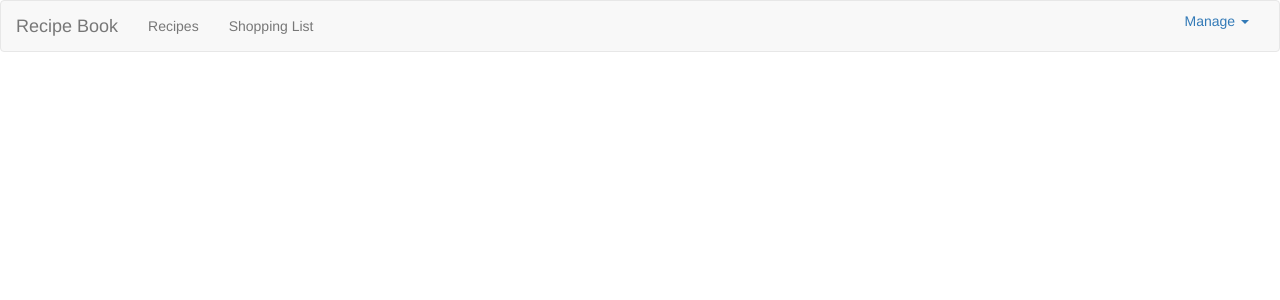
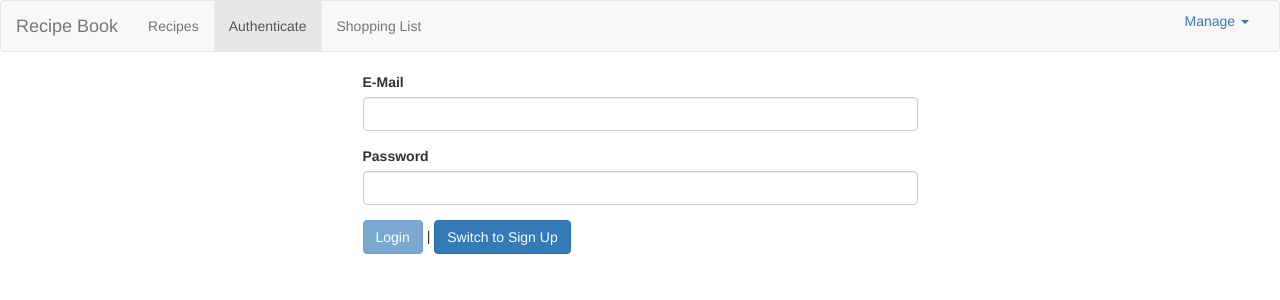
Before and after one commit to nparsley/recipe-app, an Angular app: page /auth in a window 1280 px wide. Before the commit this address led to /. Shown: the top 300 px of the page. Built offline with nearby package versions, Linux system fonts and the light colour scheme.

Commit message:
add auth page-switch modes and handle form input

```diff
--- a/src/app/app-routing.module.ts
+++ b/src/app/app-routing.module.ts
@@ -1,5 +1,6 @@
 import { NgModule } from '@angular/core';
 import { Routes, RouterModule } from '@angular/router';
+import { AuthComponent } from './auth/auth.component';
 import { RecipeDetailComponent } from './recipes/recipe-detail/recipe-detail.component';
 import { RecipeEditComponent } from './recipes/recipe-edit/recipe-edit.component';
 import { RecipeStartComponent } from './recipes/recipe-start/recipe-start.component';
@@ -17,6 +18,7 @@
     { path: ':id/edit', component: RecipeEditComponent, resolve: [RecipesResolverService] },
   ]  },
   { path: 'shopping-list', component: ShoppingListComponent },
+  { path: 'auth', component: AuthComponent }
 ];
 
 @NgModule({
--- a/src/app/app.module.ts
+++ b/src/app/app.module.ts
@@ -18,6 +18,7 @@
 import { RecipeEditComponent } from './recipes/recipe-edit/recipe-edit.component';
 import { RecipeService } from './recipes/recipe.service';
 import { from } from 'rxjs';
+import { AuthComponent } from './auth/auth.component';
 
 @NgModule({
   declarations: [
@@ -31,7 +32,8 @@
     ShoppingEditComponent,
     DropdownDirective,
     RecipeStartComponent,
-    RecipeEditComponent
+    RecipeEditComponent,
+    AuthComponent
   ],
   imports: [
     BrowserModule,
--- /dev/null
+++ b/src/app/auth/auth.component.html
@@ -0,0 +1,41 @@
+<div class="row">
+    <div class="col-xs-12 col-md-6 col-md-offset-3">
+        <form #authForm="ngForm" (ngSubmit)="onSubmit(authForm)">
+            <div class="form-group">
+                <label for="email">E-Mail</label>
+                <input
+                    type="email"
+                    id="email"
+                    class="form-control"
+                    ngModel
+                    name="email"
+                    required
+                    email
+                >
+            </div>
+            <div class="form-group">
+                <label for="password">Password</label>
+                <input
+                    type="password"
+                    id="password"
+                    class="form-control"
+                    ngModel
+                    name="password"
+                    required
+                    minlength="6"
+                >
+            </div>
+            <div>
+                <button
+                class="btn btn-primary"
+                type="submit"
+                [disabled]="!authForm.valid"
+                >
+                    {{ isLoginMode ? 'Login' : 'Sign Up' }}
+                </button> |
+                <button class="btn btn-primary" (click)="onSwitchMode()" type="button">
+                    Switch to {{ isLoginMode ? 'Sign Up' : 'Login' }}</button>
+            </div>
+        </form>
+    </div>
+</div>
--- /dev/null
+++ b/src/app/auth/auth.component.ts
@@ -0,0 +1,20 @@
+import { Component } from '@angular/core';
+import { NgForm } from '@angular/forms';
+
+
+@Component({
+    selector: 'app-auth',
+    templateUrl: './auth.component.html'
+})
+export class AuthComponent {
+    isLoginMode = true;
+
+    onSwitchMode() {
+        this.isLoginMode = !this.isLoginMode;
+    }
+
+    onSubmit(form: NgForm) {
+        console.log(form.value);
+        form.reset();
+    }
+}
--- a/src/app/header/header.component.html
+++ b/src/app/header/header.component.html
@@ -10,6 +10,7 @@
         <div class="collapse navbar-collapse">
             <ul class="nav navbar-nav">
                 <li routerLinkActive="active"><a routerLink="/recipes">Recipes</a></li>
+                <li routerLinkActive="active"><a routerLink="/auth">Authenticate</a></li>
                 <li routerLinkActive="active"><a routerLink="/shopping-list">Shopping List</a></li>
             </ul>
             <ul class="nav navbar=nav navbar-right">
```
